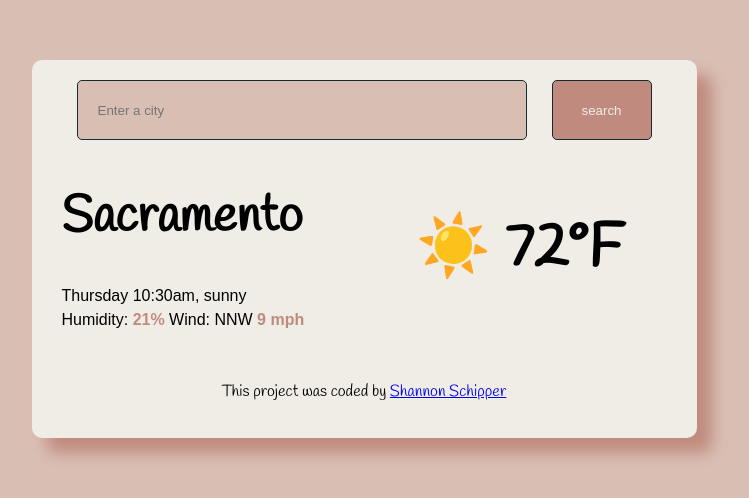
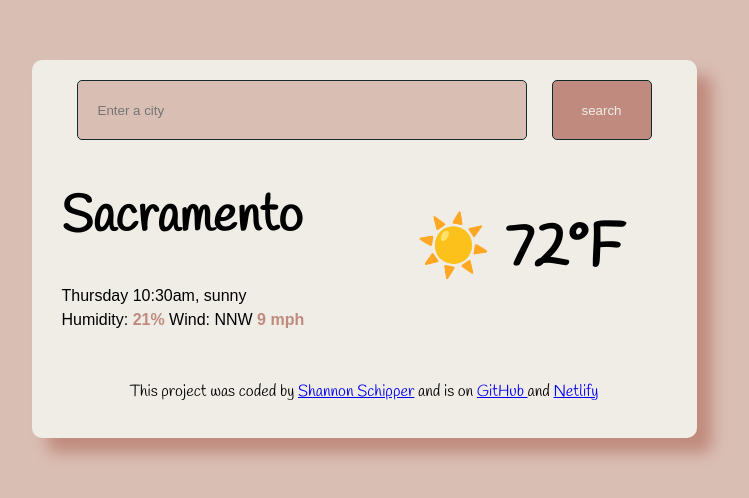
Before and after one commit to SSchipper82/WeatherApp, a website: page index.html in a window 1280 px wide. Shown: the whole page, without its empty margins (276-1025 px from the left). Drawn offline with nearby package versions, Linux system fonts and the light colour scheme.

Commit message:
Added links to GitHub and Netlify

```diff
--- a/index.html
+++ b/index.html
@@ -39,6 +39,16 @@
             target="_blank"
             >Shannon Schipper</a
           >
+          and is on
+          <a
+            href="https://github.com/SSchipper82/WeatherApp.git"
+            target="_blank"
+            >GitHub
+          </a>
+          and
+          <a href="https://lively-moonbeam-72b2c2.netlify.app/" target="_blank"
+            >Netlify</a
+          >
         </p>
       </footer>
     </div>
```
